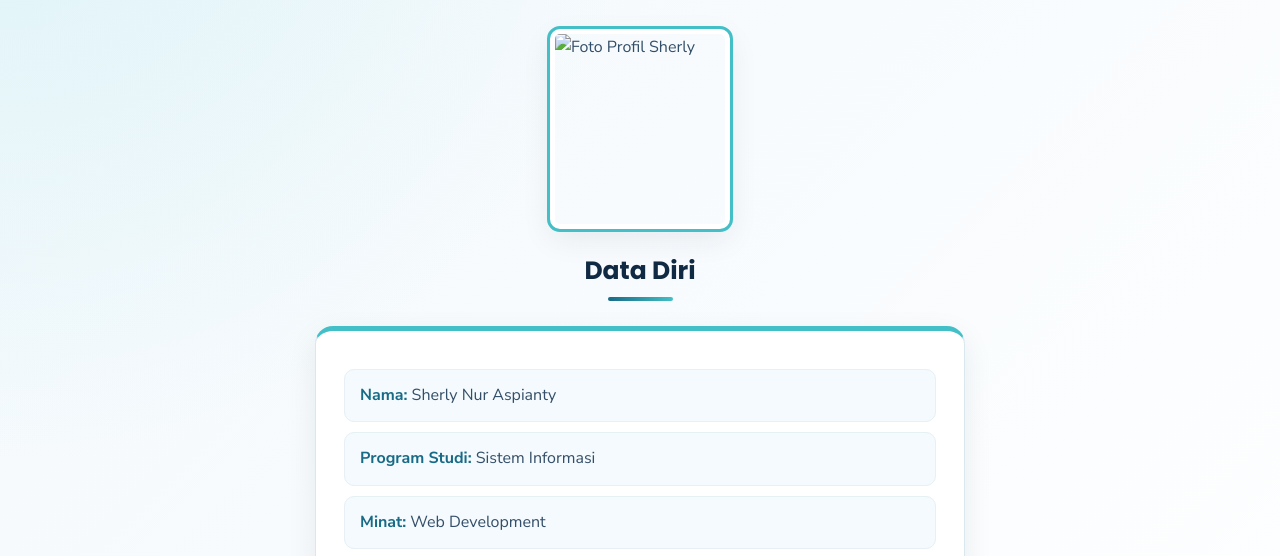
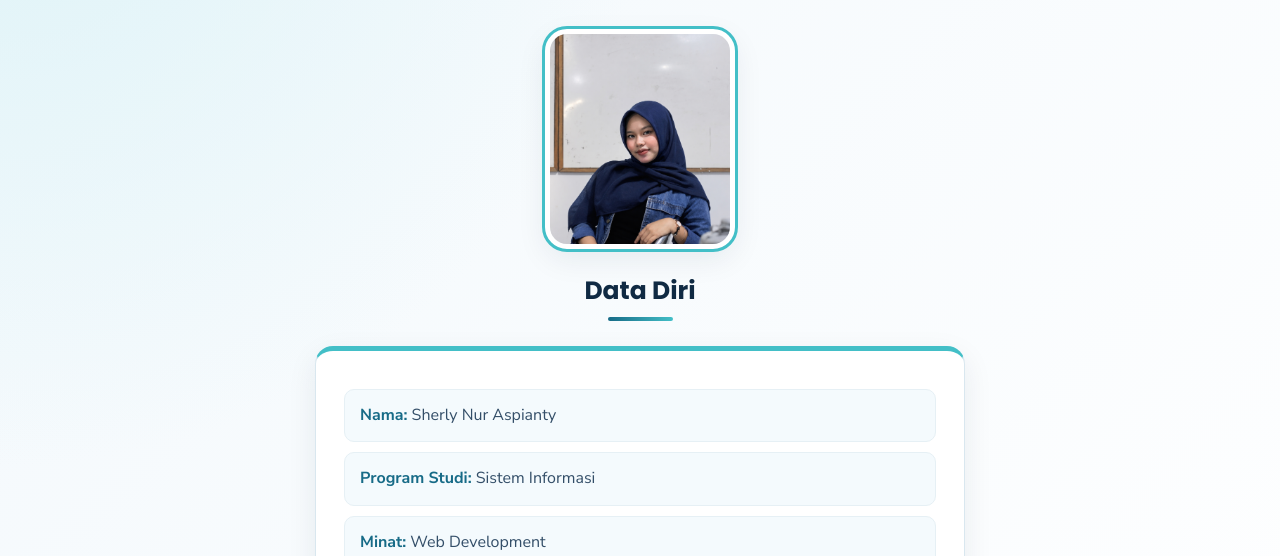
Before and after one commit to sherlynurasp-prog/tugas-pemweb, a plain HTML site: page index.html in a window 1280 px wide. Shown: the part 189-745 px from the top of the page. Drawn offline with Linux system fonts and the light colour scheme.

Commit message:
Fix HTML structure and update image source

```diff
--- a/index.html
+++ b/index.html
@@ -4,7 +4,6 @@
         <meta charset="UTF-8">
         <title>Profile Sherly</title>
         <link rel="stylesheet"href="style.css">
-        </style>
     </head>
     <body>
 <nav>
@@ -19,10 +18,9 @@
 </nav>
 
         <h1>Profile Mahasiswa</h1>
-        <img src="images/sherly.jpg"
-        alt="Foto Profil Sherly"
-        class="profile-photo"
-        style="width: 180px; height: 200px; object-fit: cover; border-radius: 10px;">
+        <img src="sherly.jpg"
+            alt="Foto Profil Sherly"
+            class="profile-photo">
         <h2 class="data-title">Data Diri</h2>
         <div class="biodata">
             <p><strong>Nama:</strong> Sherly Nur Aspianty</p>
```
